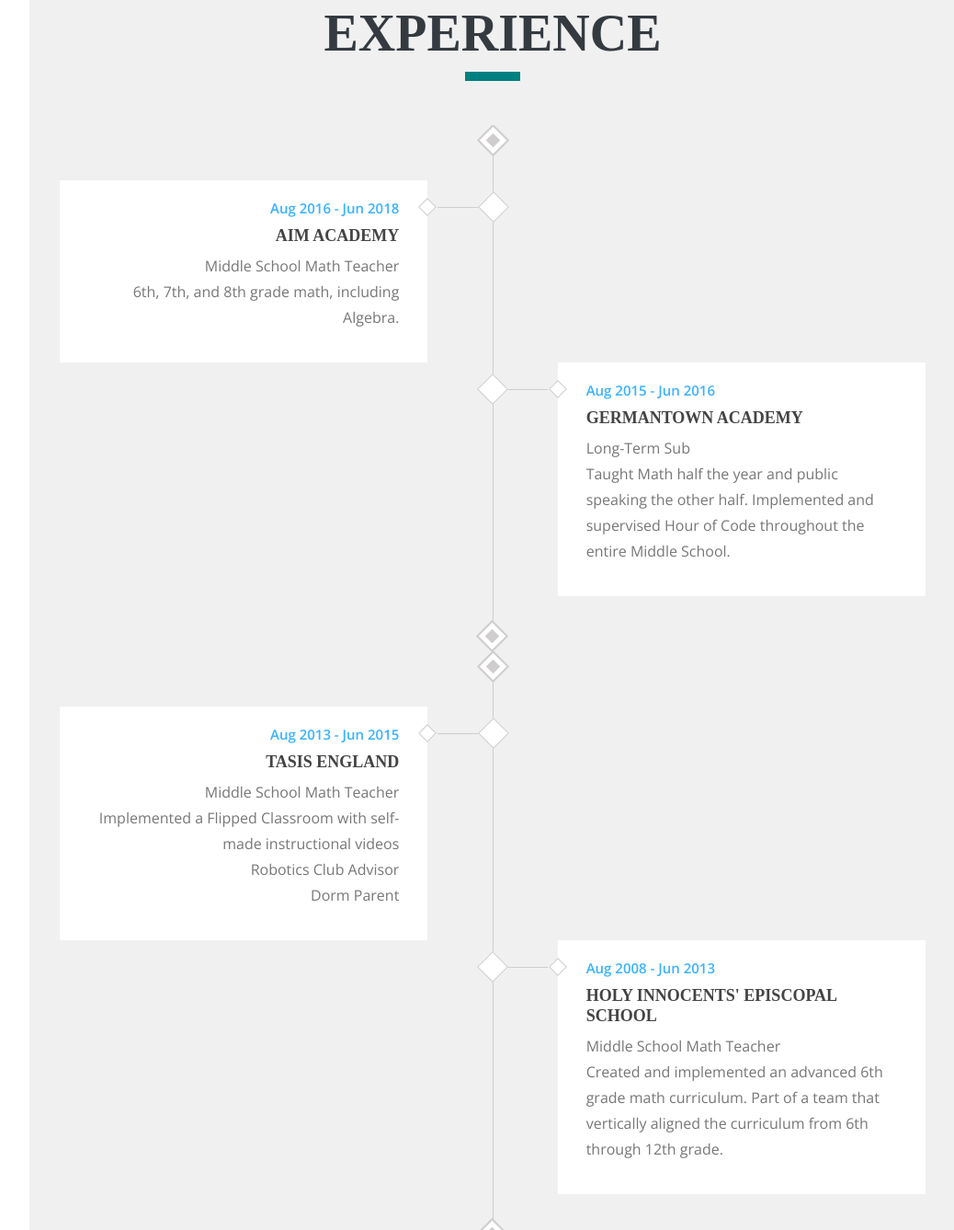
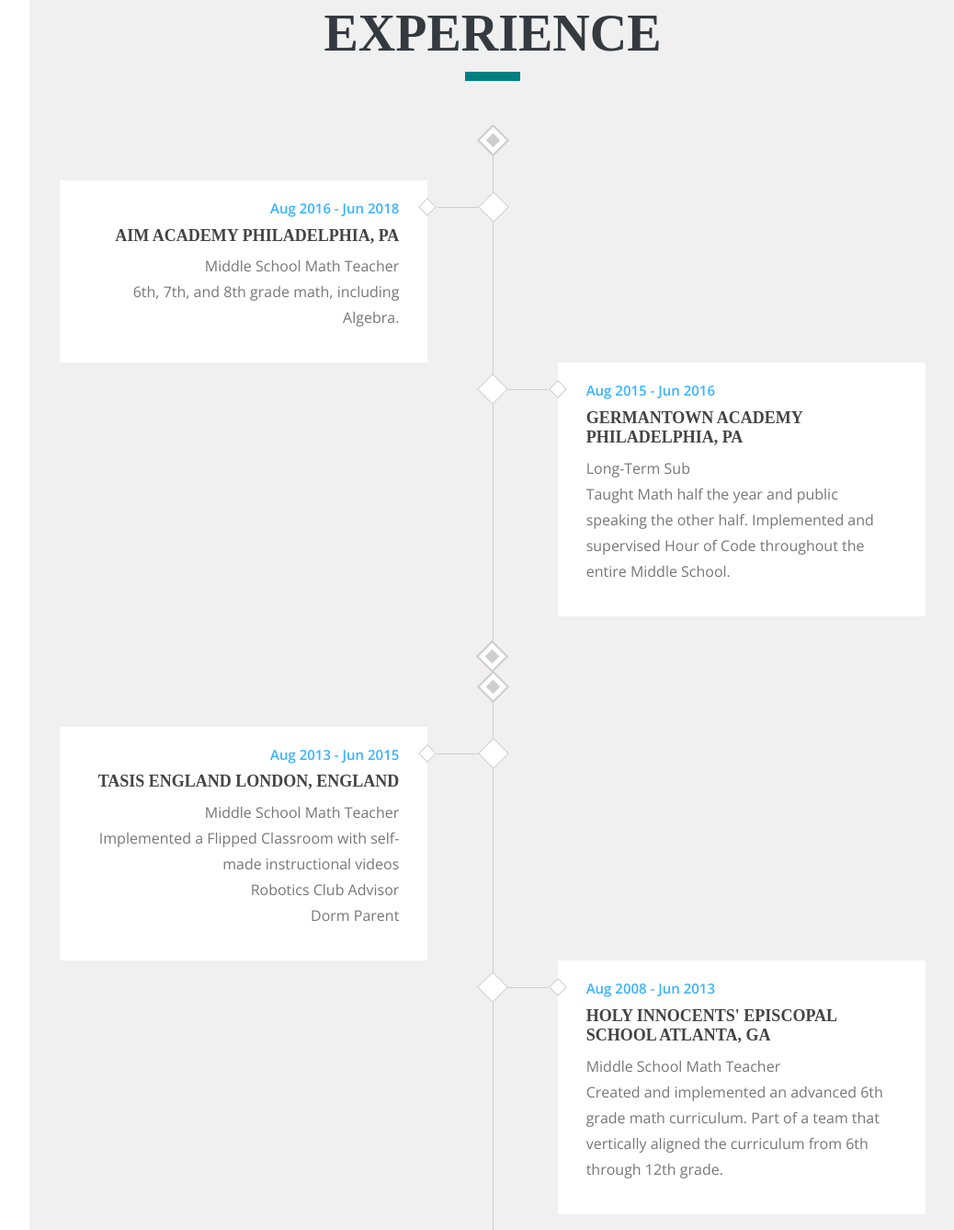
Before and after one commit to laurenstewartgreen/portfolio, a plain HTML site: page index.html in a window 1280 px wide. Shown: the part 2995-4332 px from the top of the page at 92% size, without its empty margins (240-1278 px from the left). Drawn offline with nearby package versions, Linux system fonts and the light colour scheme; a web font is replaced by a local one.

Commit message:
Added cities to experience

```diff
--- a/index.html
+++ b/index.html
@@ -387,7 +387,7 @@ License URL: https://creativecommons.org/licenses/by/4.0/
                           <div class="experience-icon"></div>
                           <div class="experience-content">
                               <span class="date">Aug 2016 - Jun 2018</span>
-                              <h5 class="title">AIM Academy</h5>
+                              <h5 class="title">AIM Academy Philadelphia, PA</h5>
                               <p class="description">
                                   Middle School Math Teacher<br>6th, 7th, and 8th grade math, including Algebra.
                               </p>
@@ -397,7 +397,7 @@ License URL: https://creativecommons.org/licenses/by/4.0/
                           <div class="experience-icon"></div>
                           <div class="experience-content">
                               <span class="date">Aug 2015 - Jun 2016</span>
-                              <h5 class="title">Germantown Academy</h5>
+                              <h5 class="title">Germantown Academy Philadelphia, PA</h5>
                               <p class="description">
                                 Long-Term Sub<br>Taught Math half the year and public speaking the other half.  Implemented and supervised Hour of Code throughout the entire Middle School.
                               </p>
@@ -409,7 +409,7 @@ License URL: https://creativecommons.org/licenses/by/4.0/
                           <div class="experience-icon"></div>
                           <div class="experience-content">
                               <span class="date">Aug 2013 - Jun 2015</span>
-                              <h5 class="title">TASIS England</h5>
+                              <h5 class="title">TASIS England London, England</h5>
                               <p class="description">
                                   Middle School Math Teacher<br>Implemented a Flipped Classroom with self-made instructional videos<br>Robotics Club Advisor<br>Dorm Parent
                               </p>
@@ -419,7 +419,7 @@ License URL: https://creativecommons.org/licenses/by/4.0/
                           <div class="experience-icon"></div>
                           <div class="experience-content">
                               <span class="date">Aug 2008 - Jun 2013</span>
-                              <h5 class="title">Holy Innocents' Episcopal School</h5>
+                              <h5 class="title">Holy Innocents' Episcopal School Atlanta, GA</h5>
                               <p class="description">
                                   Middle School Math Teacher<br>Created and implemented an advanced 6th grade math curriculum.  Part of a team that vertically aligned the curriculum from 6th through 12th grade.
                               </p>
```
